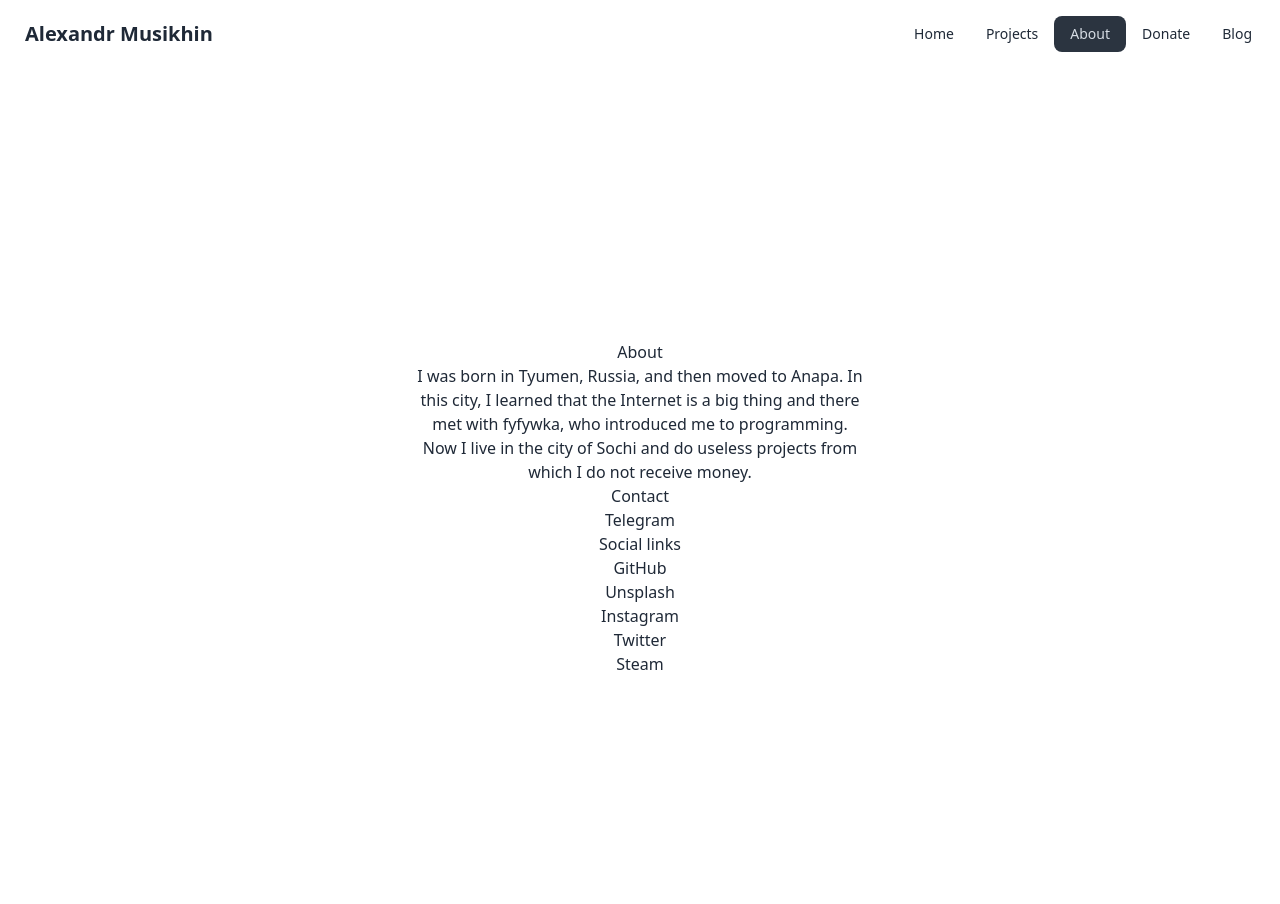
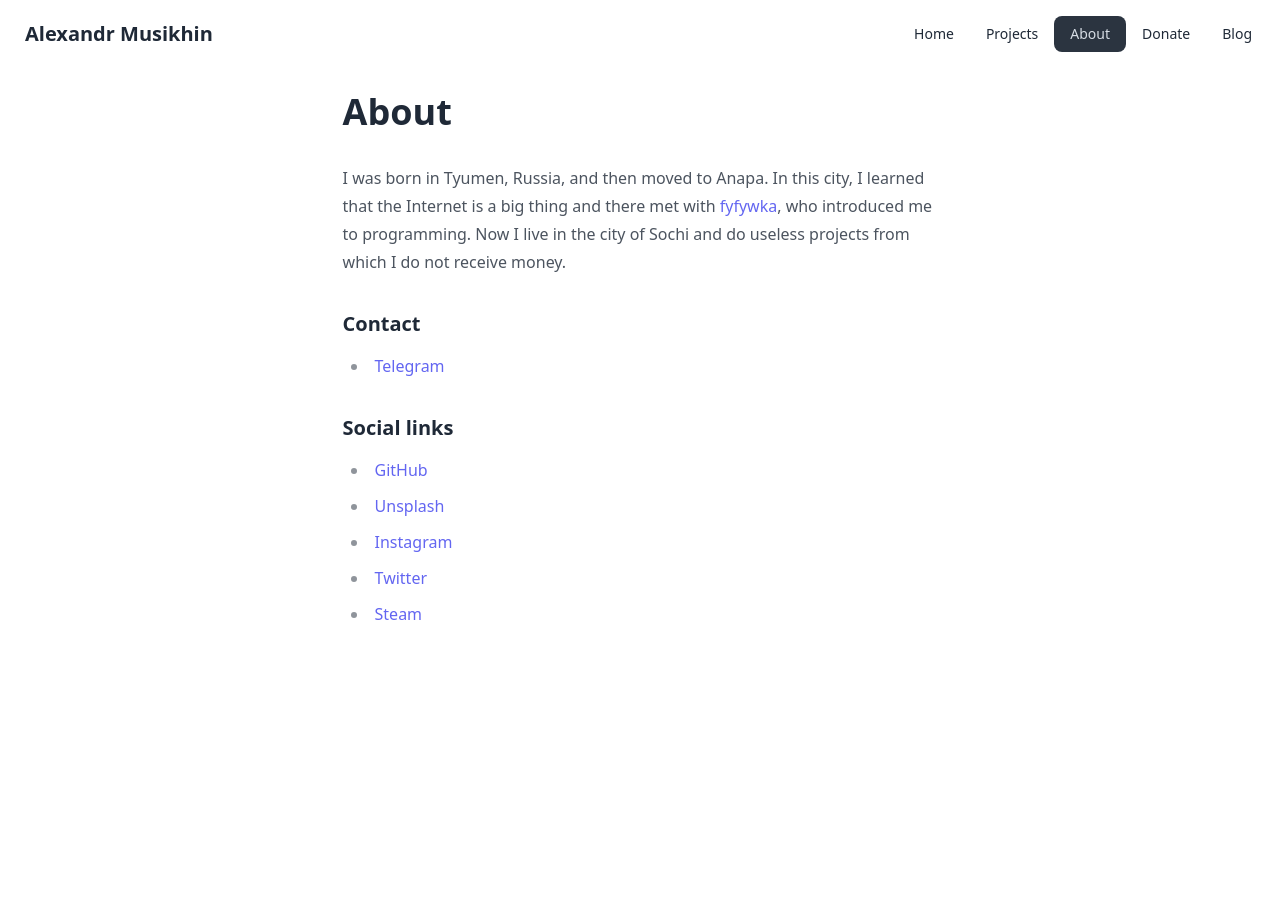
Before and after one commit to tophackr/tophackr.github.io, a Jekyll site: the page built from about.md, in a window 1280 px wide. Built offline with Jekyll 4.4.1, drawn with Linux system fonts in a browser that asks for light colours; nearby versions of some CDN libraries.

Commit message:
update page layout to use container layout and enhance content styling

```diff
--- a/_layouts/page.html
+++ b/_layouts/page.html
@@ -1,11 +1,9 @@
 ---
-layout: default
+layout: container
 ---
 
-<div class="container-fluid container-sm">
-    <div class="row justify-content-center">
-        <div class="col-md-7 mt-5">
-            {{ content }}
-        </div>
-    </div>
+<div class="flex justify-center mb-6">
+    <article class="prose dark:prose-invert prose-a:text-indigo-500 prose-a:no-underline prose-code:text-fuchsia-500">
+        {{ content }}
+    </article>
 </div>
```
